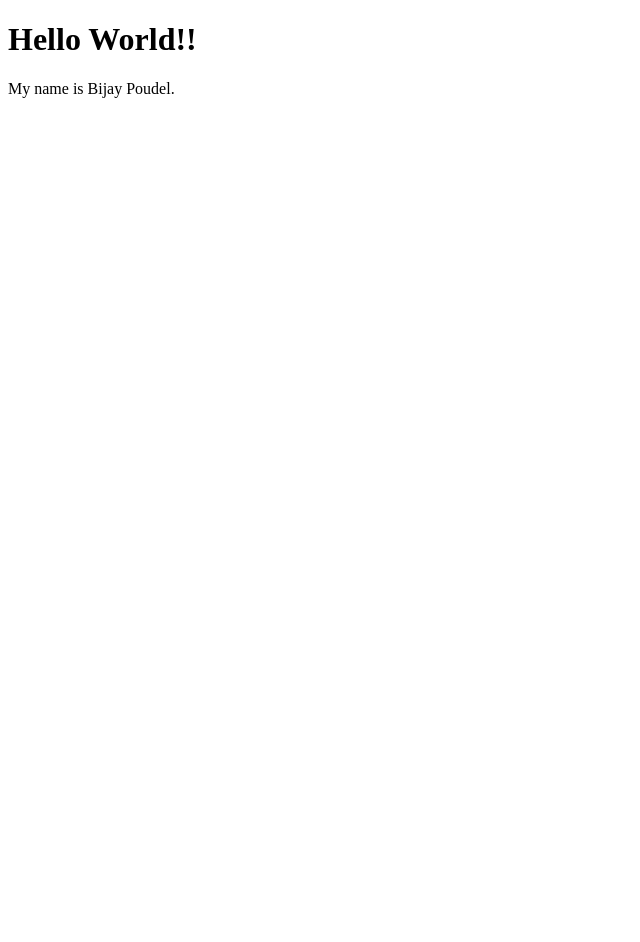
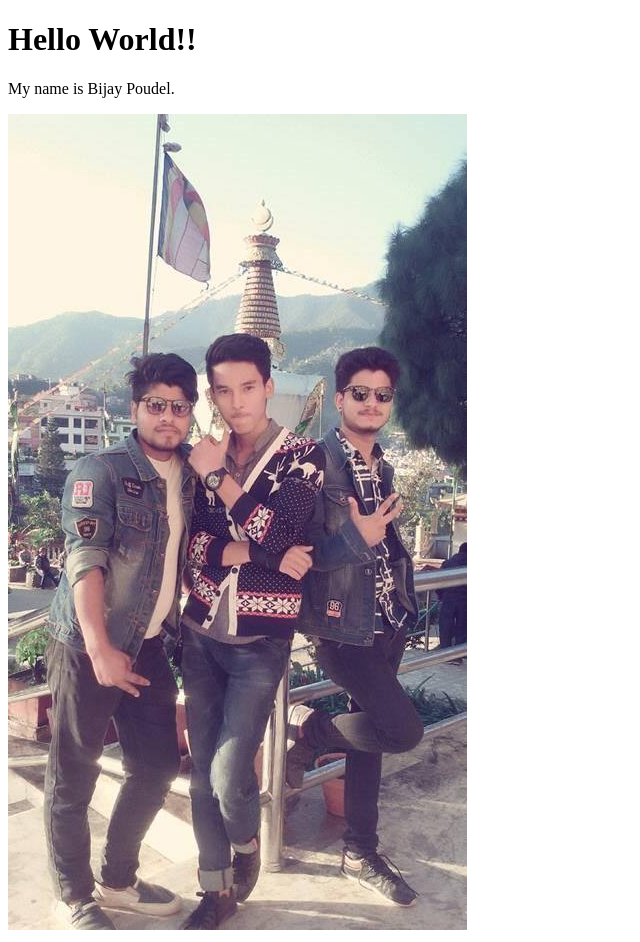
Before and after one commit to b-jay/background-generator, a plain HTML site: page index.html in a window 1280 px wide. Shown: the whole page, without its empty margins (0-640 px from the left). Before the commit the page ends 800 px from the top, so only its background shows below. Drawn offline with Linux system fonts and the light colour scheme.

Commit message:
added image

```diff
--- a/index.html
+++ b/index.html
@@ -6,5 +6,6 @@
 <body>
 	<h1>Hello World!!</h1>
 	<p>My name is Bijay Poudel.</p>
+	<img src='a.jpg' alt="blah"/>
 </body>
 </html>
```
Also changed, not shown: a.jpg (added).
